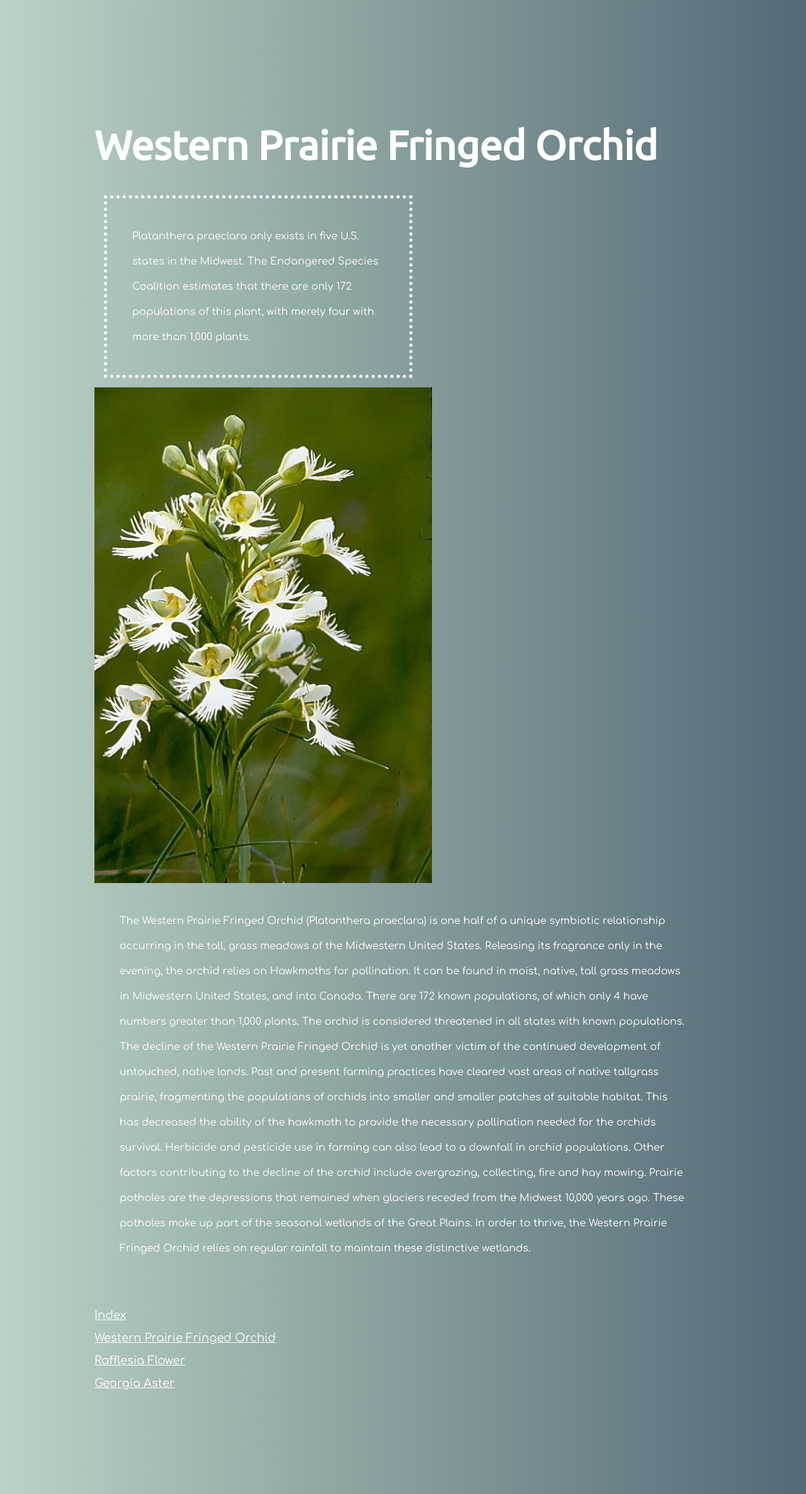
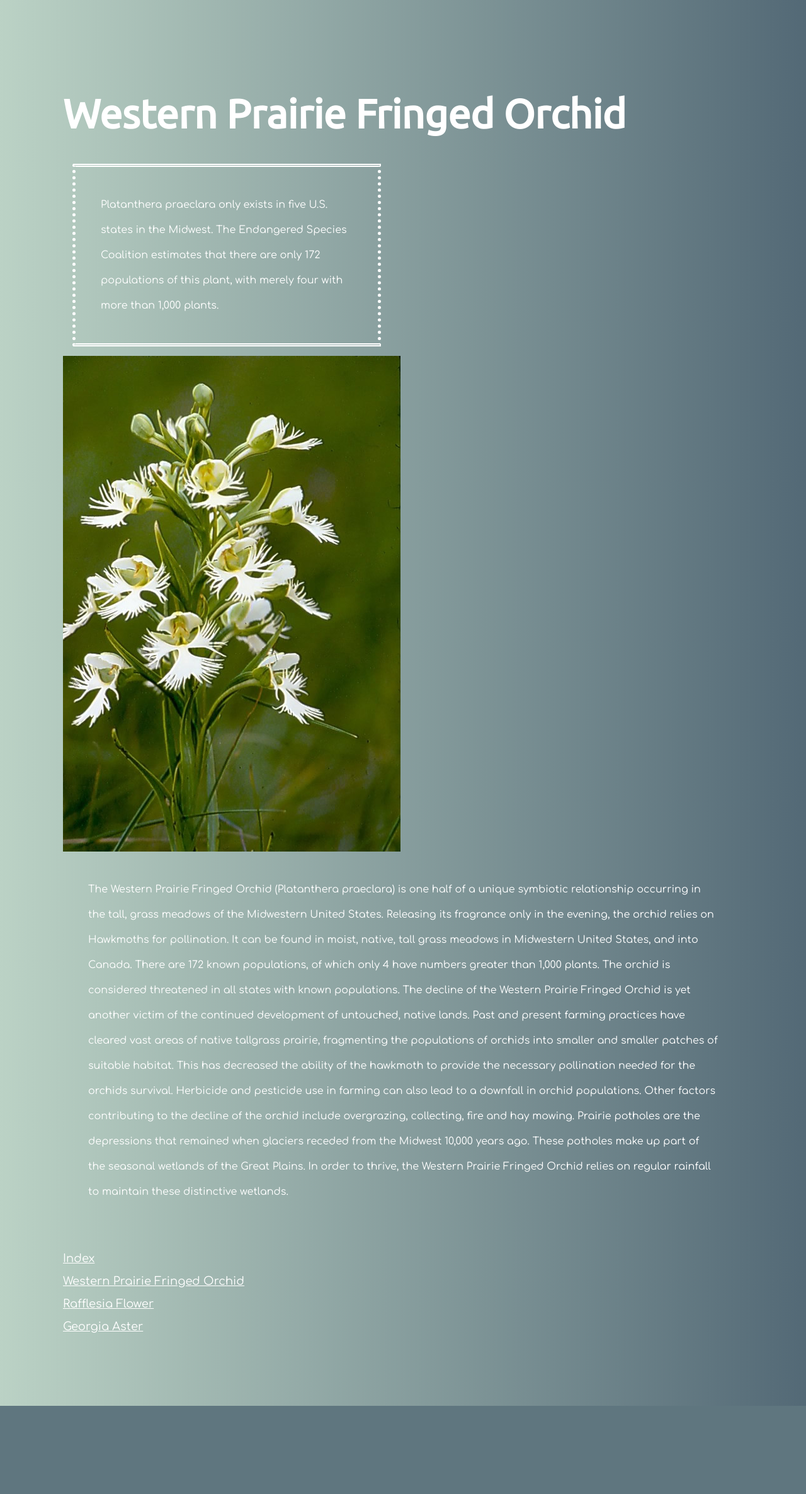
Before and after one commit to cmkishores/endangered_species, a Django app: page /orchid/ in a window 1280 px wide. Shown: the whole page at 63% size. After the commit the page ends 2232 px from the top, so only its background shows below. Run offline with Django 3.2, Linux system fonts and the light colour scheme; some web fonts are replaced.

Commit message:
Changed border settings

```diff
--- a/static/css/base.css
+++ b/static/css/base.css
@@ -1,6 +1,6 @@
 body {
     		font-family:'Comfortaa', sans-serif;
-			padding:100px;
+			padding:50px;
 			margin:50px;
 
 			 background: linear-gradient(to right, #1d976c, #4e898c, #1d976c);
@@ -52,18 +52,18 @@ body {
 				font-size: 45px;
 
 				padding-top: 50px;
-				padding-left: 100px
+				padding-left: 50px
 	}
 	.contact1 {font-size: 45px;
 				padding-top: 15px;
-				padding-left: 100px
+				padding-left: 50px
 			}
 	.brief {	padding:40px;
 		line-height:40px;
 		width:400px;
 		margin:15px;
 		border:5px;
-		border-style:dotted;
+		border-style:double dotted;
 
 		}
    .content {	padding:20px 40px 60px ;
@@ -90,7 +90,7 @@ body {
 }
 .orchid {
     		font-family:'Comfortaa', sans-serif;
-			padding:100px;
+			padding:50px;
 			margin:50px;
 
 			 background: linear-gradient(to right,  #bbd2c5, #536976);
```
